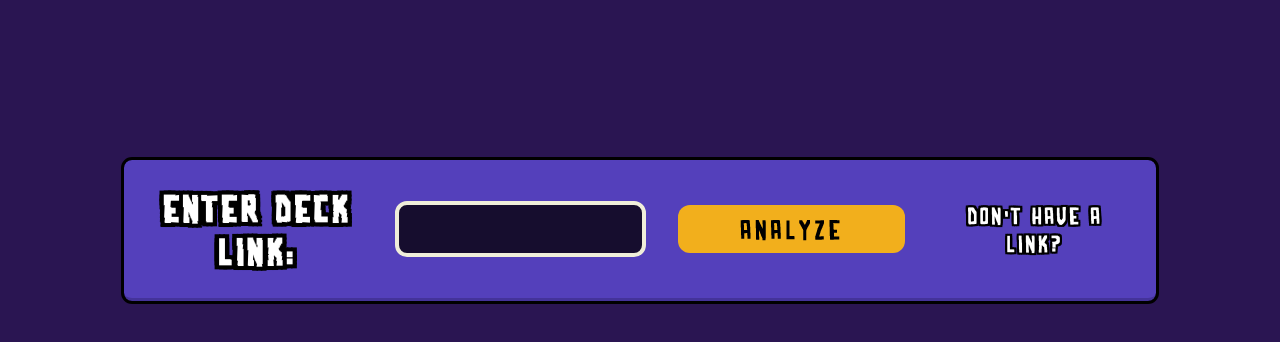
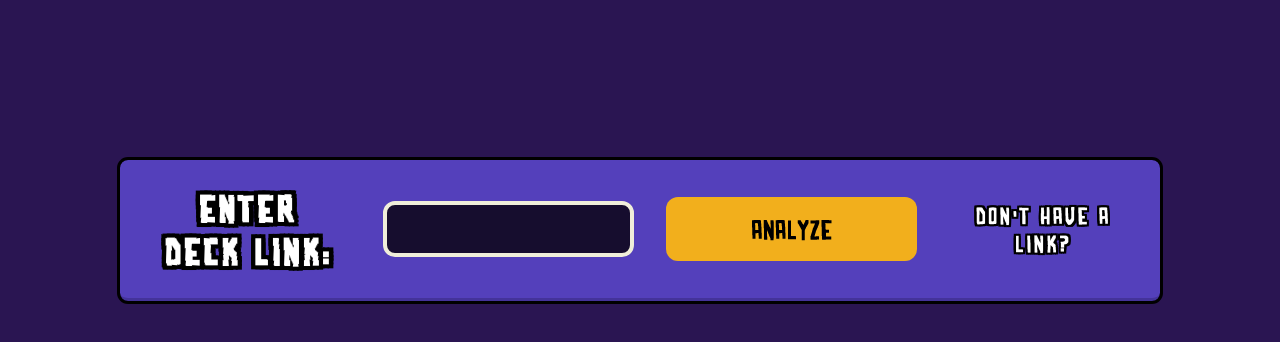
Before and after one commit to devkennyy/deckcheck, a React (Create React App) app: page / in a window 1280 px wide. Shown: the top 342 px of the page. Built offline with nearby package versions, Linux system fonts and the light colour scheme.

Commit message:
fix error

```diff
--- a/src/App.css
+++ b/src/App.css
@@ -62,15 +62,15 @@ h3 {
 }
 
 button {
+  margin: 2rem;
   cursor: pointer;
   font-family: 'Friendly Fire';
   font-size: 2rem;
   text-transform: uppercase;
-  letter-spacing: 0.1em;
   background-color: rgb(242, 175, 28);
   border: none;
   border-radius: 0.75rem;
-  padding: 0.5rem 1rem;
+  padding: 1rem 2rem;
   user-select: none;
   transition: border-color 0.01s, background-color 0.01s, color 0.01s, outline 0.01s;
 }
--- a/src/components/Card.js
+++ b/src/components/Card.js
@@ -1,7 +1,18 @@
 import React from 'react';
 
 const Card = ({ card }) => {
+  if (!card || typeof card !== 'object') {
+    console.error("Invalid card data:", card);
+    return null;
+  }
+
   const { name, cost, image } = card;
+
+  if (!name || !cost || !image) {
+    console.error("Invalid card properties:", card);
+    return null;
+  }
+
   const costIconPath = `/cost/card_cost_icon_${cost}.png`;
   const levelPath = '/level/card_lvl_max.png';
 
```
